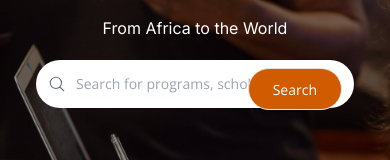
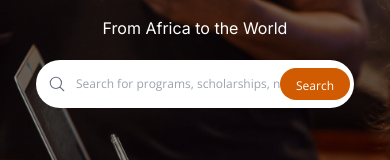
Before and after one commit to Theresa-o/study-abroad-africa, a Next.js app: page / in a window 390 px wide. Shown: the part 317-477 px from the top of the page. Built offline with nearby package versions, Linux system fonts and the light colour scheme; no server answers; the database is empty.

Commit message:
Adjusted Search bar button for mobile

```diff
--- a/src/app/components/filtering/search.tsx
+++ b/src/app/components/filtering/search.tsx
@@ -45,13 +45,13 @@ const Search = () => {
           value={searchTerm}
           onChange={(e) => setSearchTerm(e.target.value)}
           defaultValue={searchParams.get("query")?.toString()}
-          className=" h-12 md:h-14 px-10 pr-10 w-full rounded-full text-sm focus:outline-none "
+          className=" h-12 md:h-14 px-10 pr-10 w-full rounded-full focus:outline-none text-xs md:text-sm"
         />
         <button
           type="submit"
-          className="absolute right-8 top-2 bg-secondary text-white hover:bg-secondary-dark py-2 px-6 rounded-full border"
+          className="absolute right-6 top-2 md:right-8 py-1 md:py-2 px-4 md:px-6 bg-secondary text-white hover:bg-secondary-dark rounded-full"
         >
-          <span className="text-sm">Search</span>
+          <span className="text-xs md:text-sm">Search</span>
         </button>
       </form>
     </div>
```
